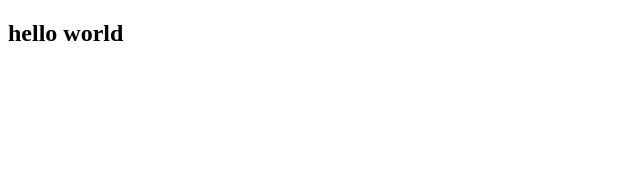
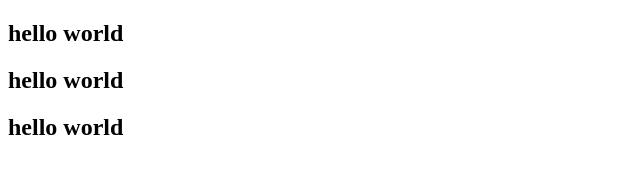
Before and after one commit to smallwhiteofgithub/a-github-test-Demo, a plain HTML site: page index.html in a window 1280 px wide. Shown: the whole page, without its empty margins (0-640 px from the left). Drawn offline with Linux system fonts and the light colour scheme.

Commit message:
选择的版本

```diff
--- a/index.html
+++ b/index.html
@@ -7,6 +7,8 @@
 </head>
 <body>
     <h2>hello world</h2>
+    <h2>hello world</h2>
+    <h2>hello world</h2>
 
     <script></script>
 </body>
```
